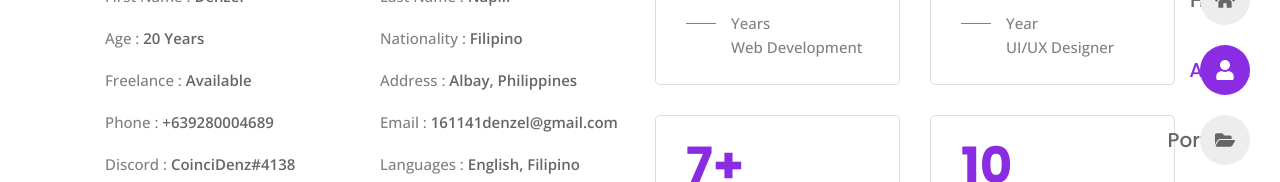
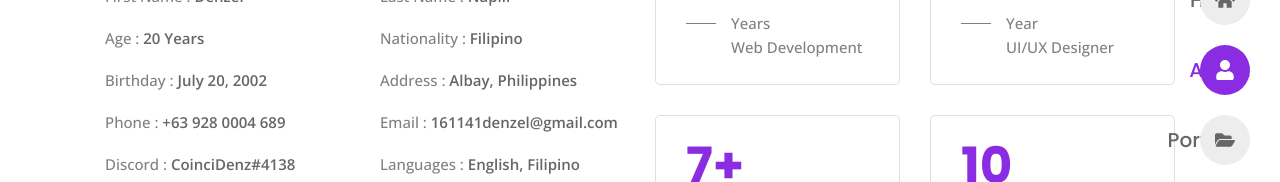
Before and after one commit to Bocchi02/websys-profile-Napili, a React (Vite) app: page /about in a window 1280 px wide. Shown: the part 295-477 px from the top of the page. Built offline with nearby package versions, Linux system fonts and the light colour scheme.

Commit message:
updated personal info at data.jsx

```diff
--- a/src/data.jsx
+++ b/src/data.jsx
@@ -77,8 +77,8 @@ export const personalInfo = [
 
     {
         id: 5,
-        title: "Freelance : ",
-        description: "Available",
+        title: "Birthday : ",
+        description: "July 20, 2002",
     },
 
     {
@@ -90,7 +90,7 @@ export const personalInfo = [
     {
         id: 7,
         title: "Phone : ",
-        description: "+639280004689",
+        description: "+63 928 0004 689",
     },
 
     {
```
